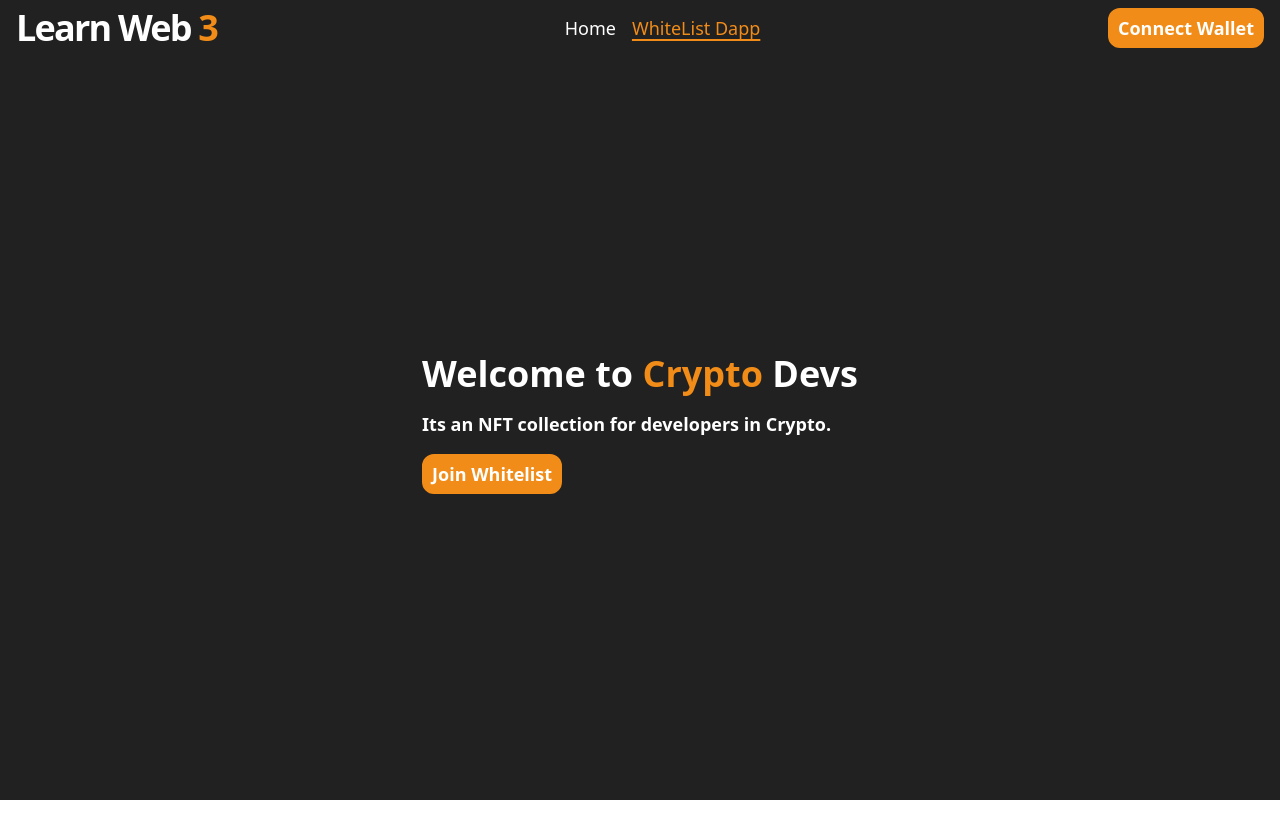
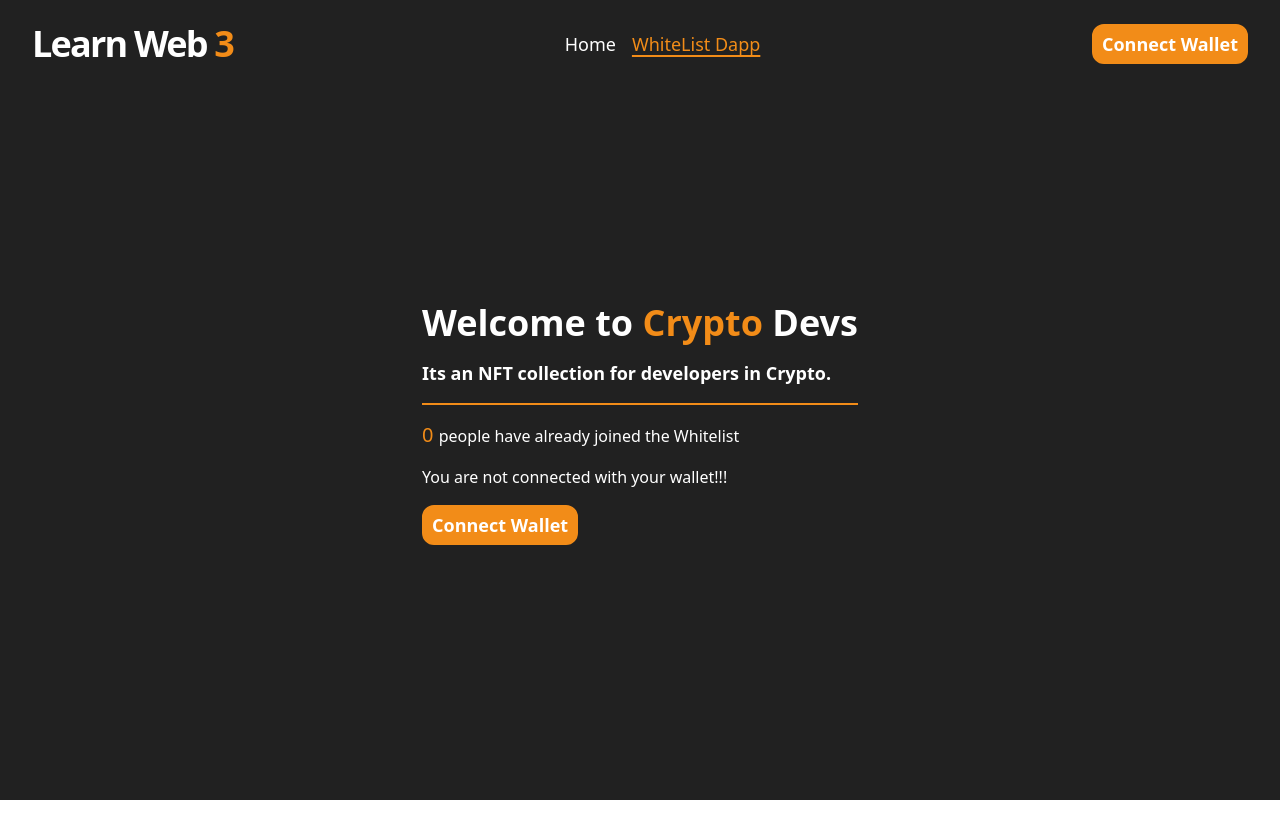
Before and after one commit to Meiswinkel1991/LearnWeb3, a Next.js app in the folder frontend/: page /whitelist in a window 1280 px wide. Built offline with nearby package versions, Linux system fonts and the light colour scheme.

Commit message:
finished whitelist dapp frontend

```diff
--- a/frontend/components/layout/Layout.js
+++ b/frontend/components/layout/Layout.js
@@ -6,13 +6,13 @@ import MainNavigation from "./MainNavigation";
 
 const Layout = (props) => {
   return (
-    <div className=" w-screen h-screen bg-base-100 container">
+    <div className=" w-screen h-screen bg-base-100 py-4 px-4 ">
       <Head>
         <title>Learn Web 3</title>
         <meta name="description" content="Generated by create next app" />
         <link rel="icon" href="/favicon.ico" />
       </Head>
-      <div className="h-full flex flex-col ">
+      <div className="h-full flex flex-col w-full">
         <MainNavigation />
         <main className="flex-grow">{props.children}</main>
       </div>
--- a/frontend/hooks/web3-hooks.js
+++ b/frontend/hooks/web3-hooks.js
@@ -62,10 +62,8 @@ export const useWhitelistDapp = () => {
   const checkIfAddressIsWhitelisted = async () => {
     try {
       const _contract = getContract();
-      console.log(address);
-      console.log(_contract);
+
       const _joinedWhitelist = await _contract.whitelistedAddresses(address);
-      console.log(_joinedWhitelist);
       setJoinedWhitelist(_joinedWhitelist);
     } catch (e) {
       console.error(e);
--- a/frontend/pages/whitelist/index.js
+++ b/frontend/pages/whitelist/index.js
@@ -4,10 +4,35 @@ import { useWhitelistDapp } from "../../hooks/web3-hooks";
 import { useWeb3 } from "../../store/web3-context";
 
 import Button from "../../components/ui/Button";
+import ConnectionButton from "../../components/layout/ConnectionButton";
 
 const WhiteList = () => {
-  const { addAddressToWhitelist, joinedWhitelist } = useWhitelistDapp();
+  const { addAddressToWhitelist, joinedWhitelist, numberOfWhitelisted } =
+    useWhitelistDapp();
   const { isConnected } = useWeb3();
+
+  const renderButton = () => {
+    if (!isConnected) {
+      return (
+        <div>
+          <p className="text-white mb-4">
+            You are not connected with your wallet!!!
+          </p>
+          <ConnectionButton />
+        </div>
+      );
+    }
+
+    if (!joinedWhitelist) {
+      return <Button onClick={addAddressToWhitelist}>Join Whitelist</Button>;
+    }
+
+    if (joinedWhitelist) {
+      return (
+        <p className="text-white">You are already joined the Whitelist!!</p>
+      );
+    }
+  };
 
   return (
     <div className="w-full h-full shrink  flex justify-center items-center overflow-auto mt-8">
@@ -18,8 +43,12 @@ const WhiteList = () => {
         <p className="text-white text-lg font-semibold">
           Its an NFT collection for developers in Crypto.
         </p>
-        {joinedWhitelist ? <p>You are already joined the Whitelist</p> : ""}
-        <Button onClick={addAddressToWhitelist}>Join Whitelist</Button>
+        <div className="border-t-2  border-primary" />
+        <p className=" text-white  ">
+          <span className="text-primary text-xl">{numberOfWhitelisted} </span>
+          people have already joined the Whitelist
+        </p>
+        {renderButton()}
       </div>
     </div>
   );
```
